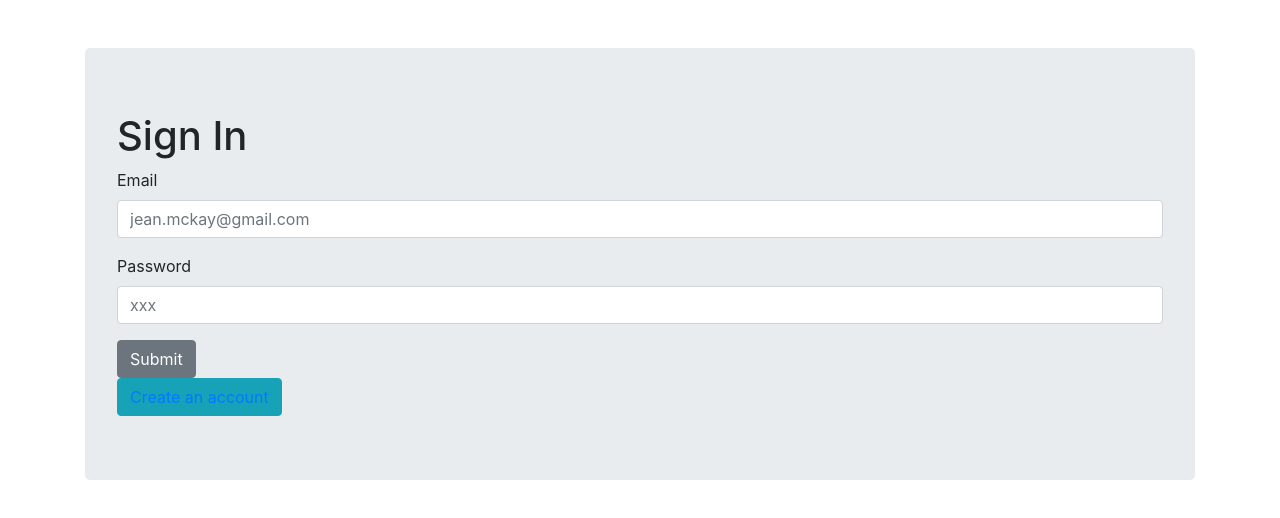
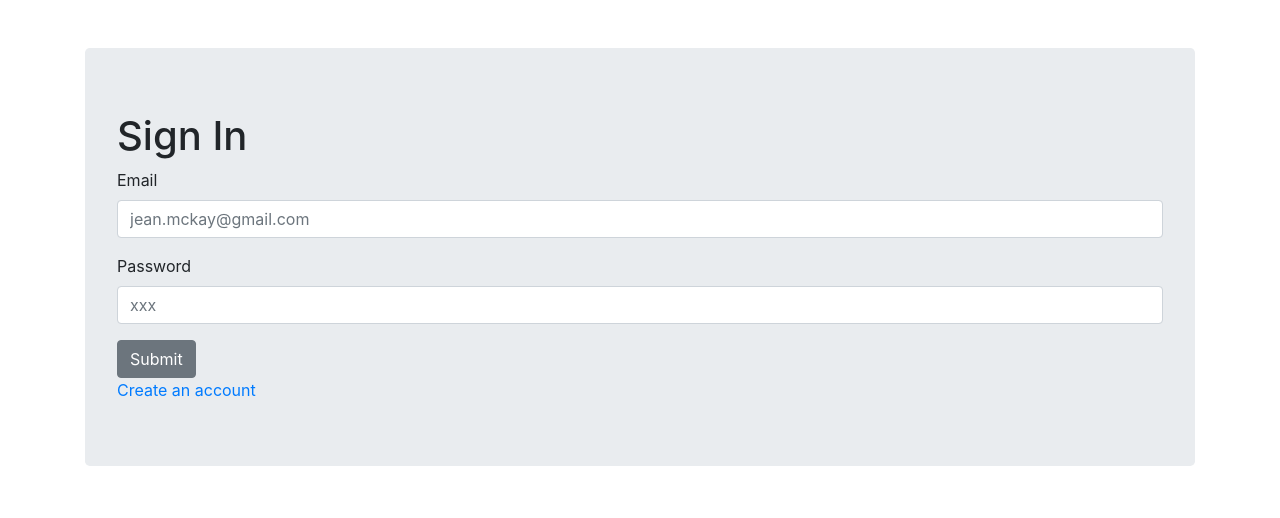
Before and after one commit to TheodoreLefrancois/on_the_front_encore, a React (Create React App) app: page / in a window 1280 px wide. Shown: the top 518 px of the page. Built offline with nearby package versions, Linux system fonts and the light colour scheme.

Commit message:
update create account link

```diff
--- a/src/pages/SignIn.jsx
+++ b/src/pages/SignIn.jsx
@@ -89,9 +89,8 @@ const SignIn = ({ setToken }) => {
               </FormGroup>
               <Button>Submit</Button>
             </Form>
-            <Button color="info">
-              <Link to="/signup"> Create an account </Link>
-            </Button>
+
+            <Link to="/signup"> Create an account </Link>
           </Jumbotron>
         </Col>
       </Row>
--- a/src/pages/SignUp.jsx
+++ b/src/pages/SignUp.jsx
@@ -2,6 +2,7 @@
 /* eslint-disable react/no-unescaped-entities */
 import axios from 'axios';
 import { useState } from 'react';
+import { useHistory } from 'react-router-dom';
 import {
   Button,
   Jumbotron,
@@ -15,6 +16,7 @@ import {
 } from 'reactstrap';
 
 const SignUp = () => {
+  const history = useHistory();
   const [signDatas, setSignDatas] = useState({
     firstName: '',
     lastName: '',
@@ -36,7 +38,10 @@ const SignUp = () => {
       e.preventDefault();
       axios
         .post('http://localhost:5000/api/v1/user', signDatas)
-        .then((response) => console.log(response))
+        .then((response) => {
+          console.log(response);
+          history.push('/signin');
+        })
         .catch((err) => console.log(err));
       console.log('It works');
       console.log(signDatas, confPassword);
```
